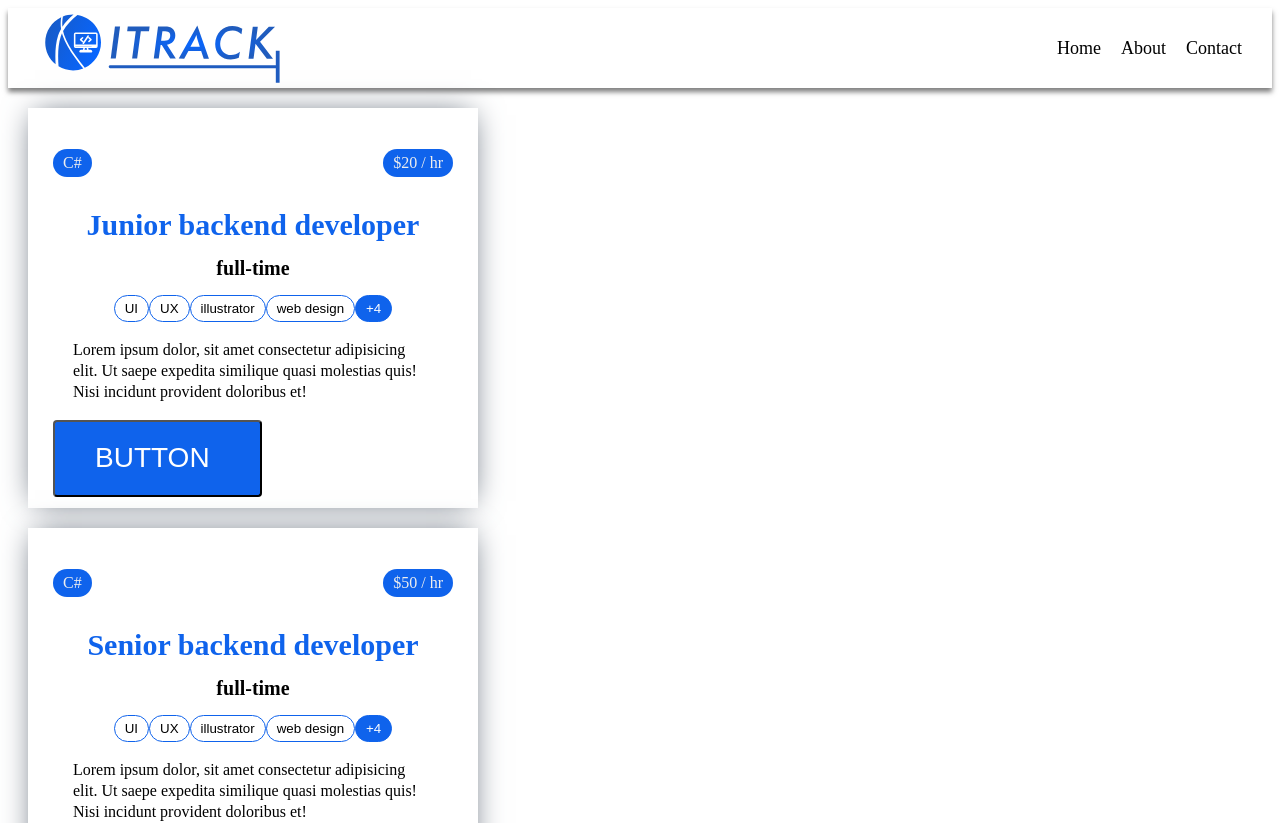
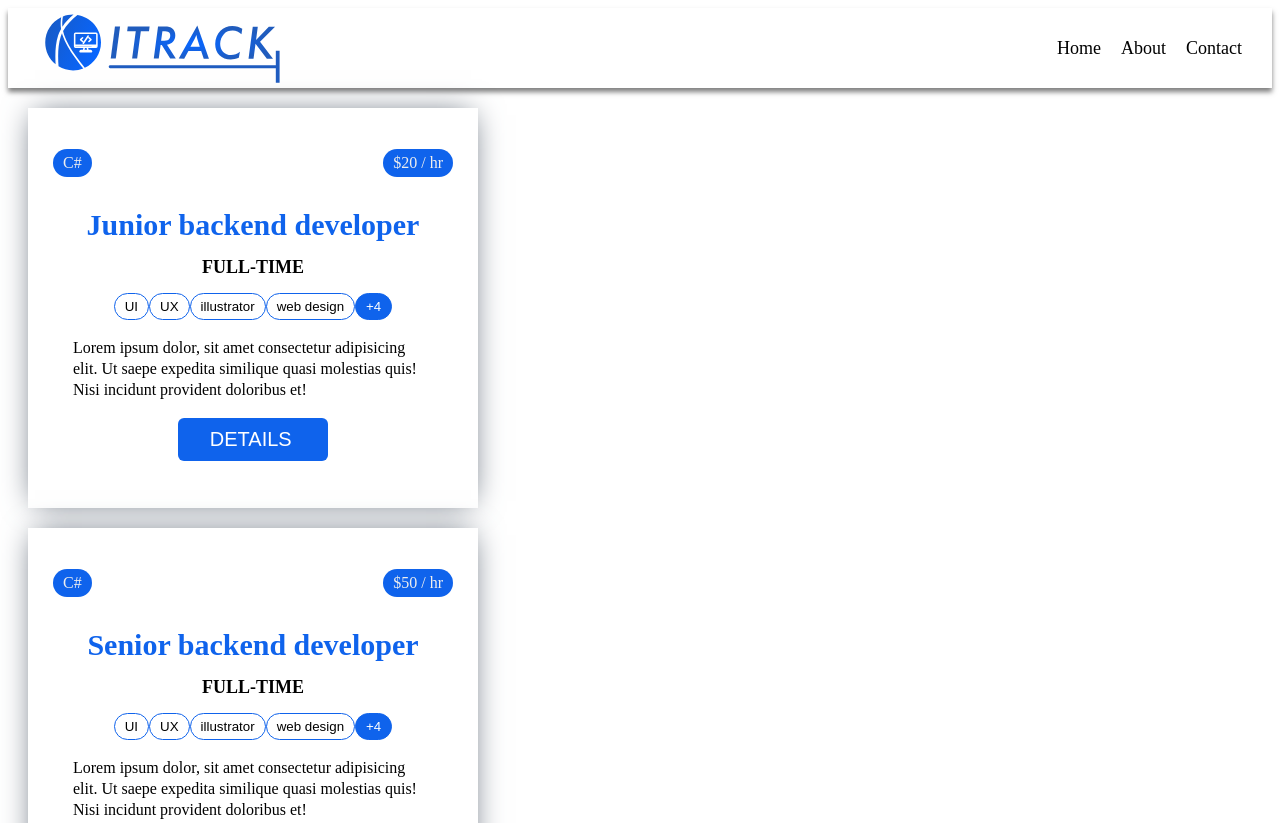
Before and after one commit to PltPr/Thesis, a React (Create React App) app in the folder frontend/: page / in a window 1280 px wide. Shown: the top 823 px of the page. Built offline with nearby package versions, Linux system fonts and the light colour scheme.

Commit message:
css update

```diff
--- a/frontend/src/Modules/Card/Card.css
+++ b/frontend/src/Modules/Card/Card.css
@@ -8,6 +8,9 @@
       max-width: 400px;
       background-color: white;
       box-shadow: 0px 0px 30px -7px #525d6b;
+
+
+
 
   /*   display:flex; */
   /*   flex-direction:column; */
@@ -65,24 +68,30 @@
 
 
   .job-type{
-    font-size:20px;
+    font-size:18px;
+    text-transform: uppercase;
     color:black;
   }
 
   .button {
-    border-radius: 4px;
+    border-radius: 6px;
     background-color: #0f63ec;
     color: #FFFFFF;
     text-align: center;
-    font-size: 28px;
-    padding: 20px 30px;
+    font-size: 20px;
+    padding: 10px 20px;
     cursor: pointer;
     position: relative;
     transition: all 0.5s;
     text-transform: uppercase;
-  }
+    display: block; /* Zmieniamy na block, jeśli nie jest elementem blokowym */
+    width: 150px; /* Dodajemy szerokość, żeby margin:auto działał */
+    margin: 0 auto; /* Wyrównujemy do środka */
+    border:none;
+}
+
   .button:hover{
-      background-color: #155ccd;
+      background-color: #135dd3;
   }
   .button :first-child{
       padding-left: 10px;
--- a/frontend/src/Modules/Card/Card.tsx
+++ b/frontend/src/Modules/Card/Card.tsx
@@ -30,7 +30,7 @@ const Card: React.FC<Props> = ({ job_tittle, job_type, salary, programming_langu
         <p className="job-desc">
           Lorem ipsum dolor, sit amet consectetur adipisicing elit. Ut saepe expedita similique quasi molestias quis! Nisi incidunt provident doloribus et!
         </p>
-        <button className="button"><span>Button</span><span>&#11166;</span></button>
+        <button className="button"><span>Details</span><span>&#11166;</span></button>
       </div>
     </>
   )
```
